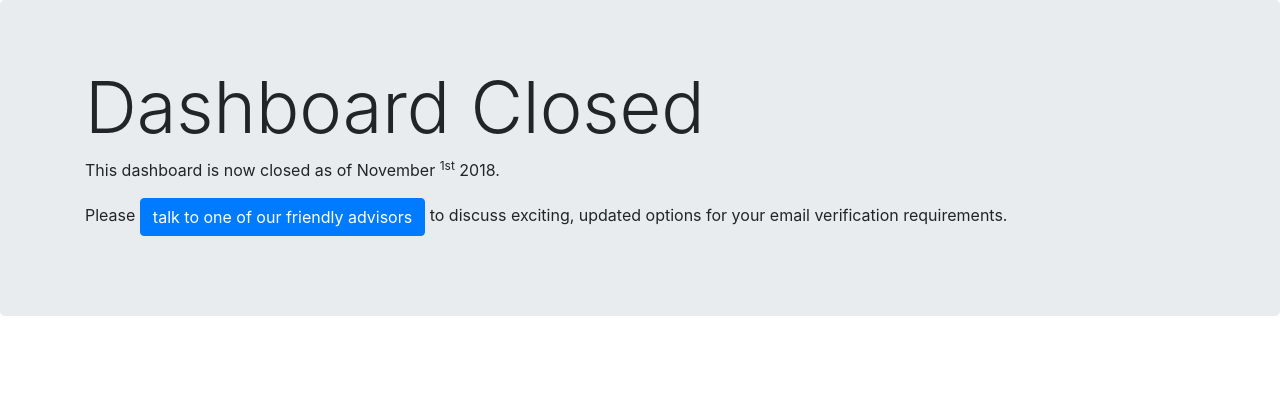
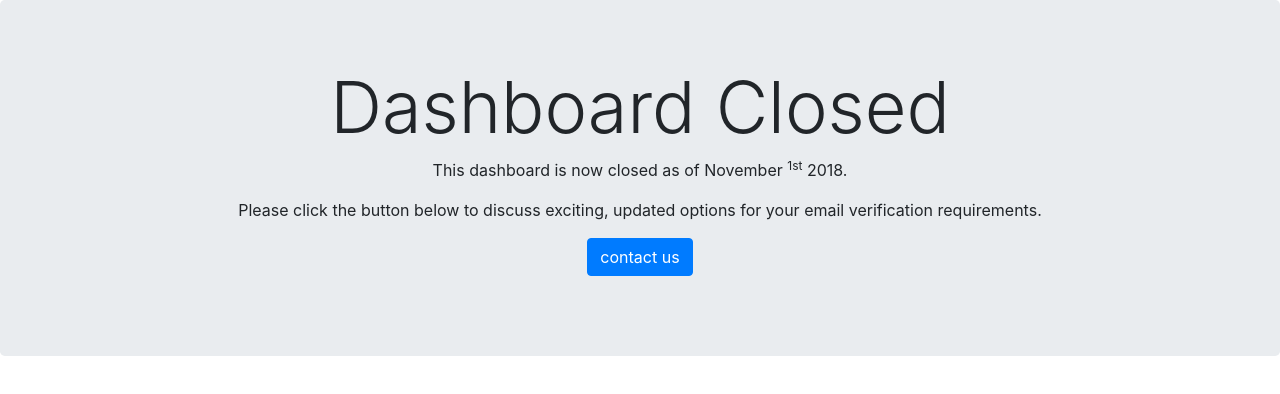
Before and after one commit to classic-dashboard-redirect/redirect, a plain HTML site: page index.html in a window 1280 px wide. Drawn offline with nearby package versions, Linux system fonts and the light colour scheme.

Commit message:
Update index.html

```diff
--- a/index.html
+++ b/index.html
@@ -12,9 +12,12 @@
     <main role="main">
       <div class="jumbotron">
         <div class="container">
-          <h1 class="display-3">Dashboard Closed</h1>
-          <p>This dashboard is now closed as of November <sup>1st</sup> 2018.</p>
-          <p>Please <a href="https://www.emailhippo.com/contact" class="btn btn-primary">talk to one of our friendly advisors</a> to discuss exciting, updated options for your email verification requirements.</p>
+          <div class="text-center">
+            <h1 class="display-3">Dashboard Closed</h1>
+            <p>This dashboard is now closed as of November <sup>1st</sup> 2018.</p>
+            <p>Please click the button below to discuss exciting, updated options for your email verification requirements.</p>
+            <p><a href="https://www.emailhippo.com/contact" class="btn btn-primary">contact us</a></p>
+          </div>
         </div>
       </div>
     </main>
```
